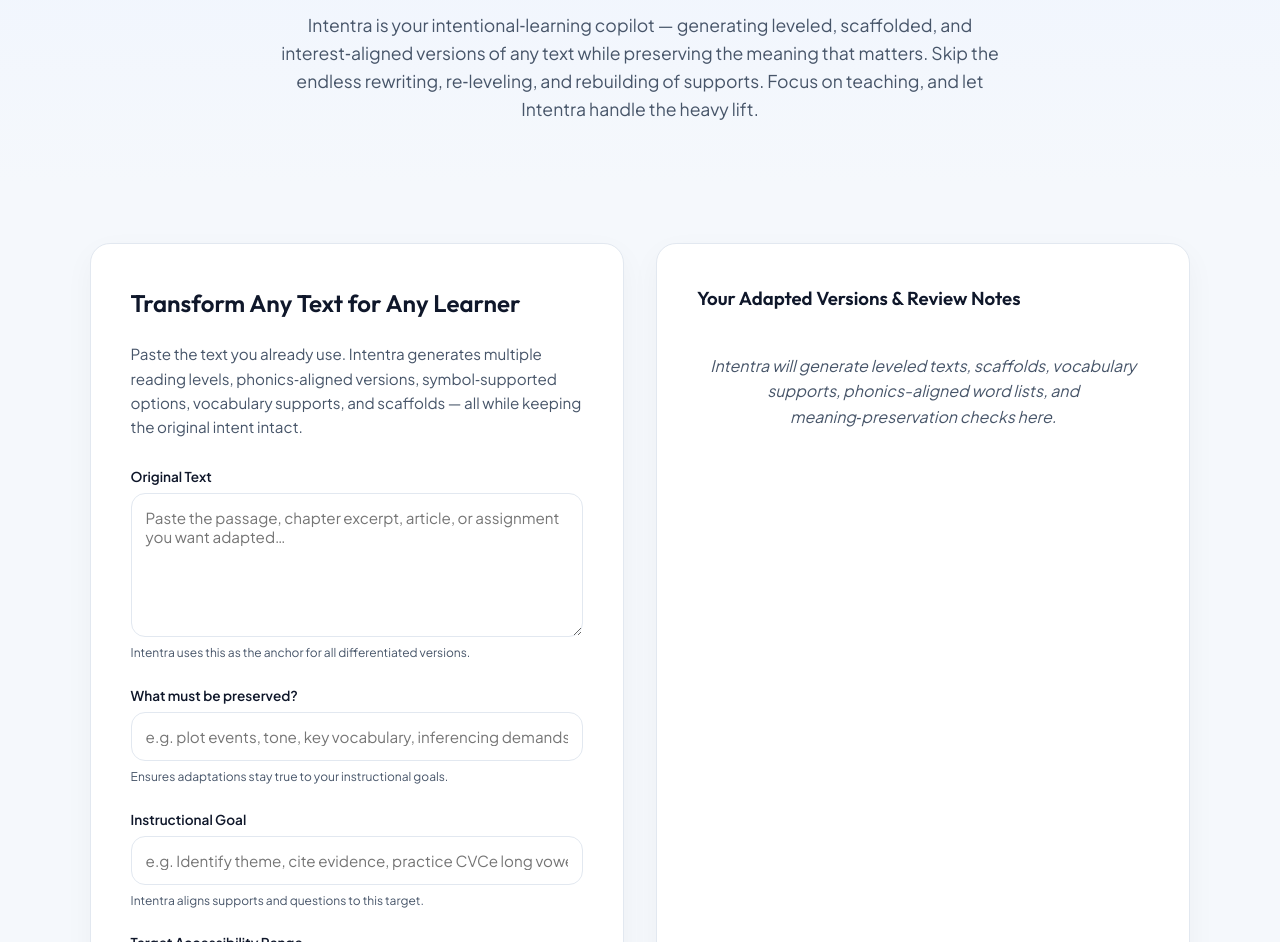
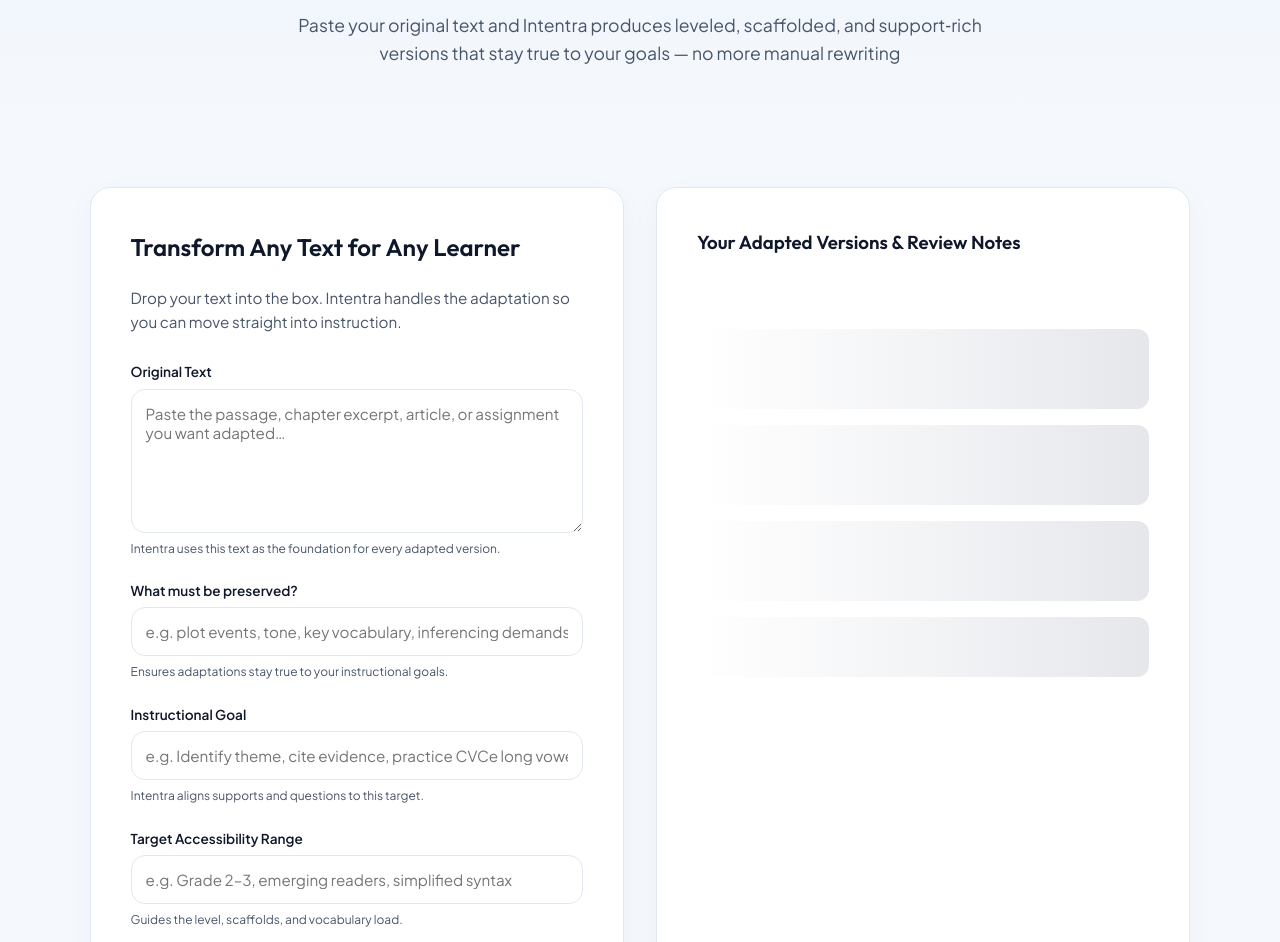
Before and after one commit to juansanchezmercedes/Intentra, a website: page public/index.html in a window 1280 px wide. Shown: the part 286-1228 px from the top of the page. Drawn offline with Linux system fonts and the light colour scheme.

Commit message:
feat: implement shimmer loader as default state with premium gradient styling

```diff
--- a/public/index.html
+++ b/public/index.html
@@ -450,12 +450,14 @@
     .shimmer-box {
       background: linear-gradient(
         90deg,
-        #f0f4f8 0%,
-        #e2e8f0 50%,
-        #f0f4f8 100%
+        #ffffff 0%,
+        #f3f4f6 25%,
+        #e5e7eb 50%,
+        #f3f4f6 75%,
+        #ffffff 100%
       );
       background-size: 200% 100%;
-      animation: shimmer 1.5s ease-in-out infinite;
+      animation: shimmer 2s ease-in-out infinite;
       border-radius: 12px;
       height: 80px;
       margin-bottom: 16px;
@@ -487,12 +489,9 @@
 </header>
 
 <section class="hero">
-  <h1>Differentiate in Minutes, Not Hours</h1>
+  <h1>Your Texts, Instantly Adapted for Every Learner</h1>
   <p>
-    Intentra is your intentional‑learning copilot — generating leveled, scaffolded, and
-    interest‑aligned versions of any text while preserving the meaning that matters.
-    Skip the endless rewriting, re‑leveling, and rebuilding of supports. Focus on teaching,
-    and let Intentra handle the heavy lift.
+    Paste your original text and Intentra produces leveled, scaffolded, and support‑rich versions that stay true to your goals — no more manual rewriting
   </p>
 </section>
 
@@ -502,15 +501,13 @@
   <section class="card">
     <h2>Transform Any Text for Any Learner</h2>
     <p class="card-subtitle">
-      Paste the text you already use. Intentra generates multiple reading levels, phonics‑aligned
-      versions, symbol‑supported options, vocabulary supports, and scaffolds — all while keeping
-      the original intent intact.
+      Drop your text into the box. Intentra handles the adaptation so you can move straight into instruction.
     </p>
 
     <div class="field">
       <label>Original Text</label>
       <textarea rows="6" placeholder="Paste the passage, chapter excerpt, article, or assignment you want adapted…"></textarea>
-      <div class="helper-text">Intentra uses this as the anchor for all differentiated versions.</div>
+      <div class="helper-text">Intentra uses this text as the foundation for every adapted version.</div>
     </div>
 
     <div class="field">
@@ -553,8 +550,12 @@
     <h3>Your Adapted Versions & Review Notes</h3>
 
     <div class="output-placeholder">
-      Intentra will generate leveled texts, scaffolds, vocabulary supports, phonics-aligned word lists,
-      and meaning‑preservation checks here.
+      <div style="margin-top: 32px; width: 100%;">
+        <div class="shimmer-box"></div>
+        <div class="shimmer-box"></div>
+        <div class="shimmer-box"></div>
+        <div class="shimmer-box" style="height: 60px; margin-bottom: 0;"></div>
+      </div>
     </div>
 
   </section>
```
